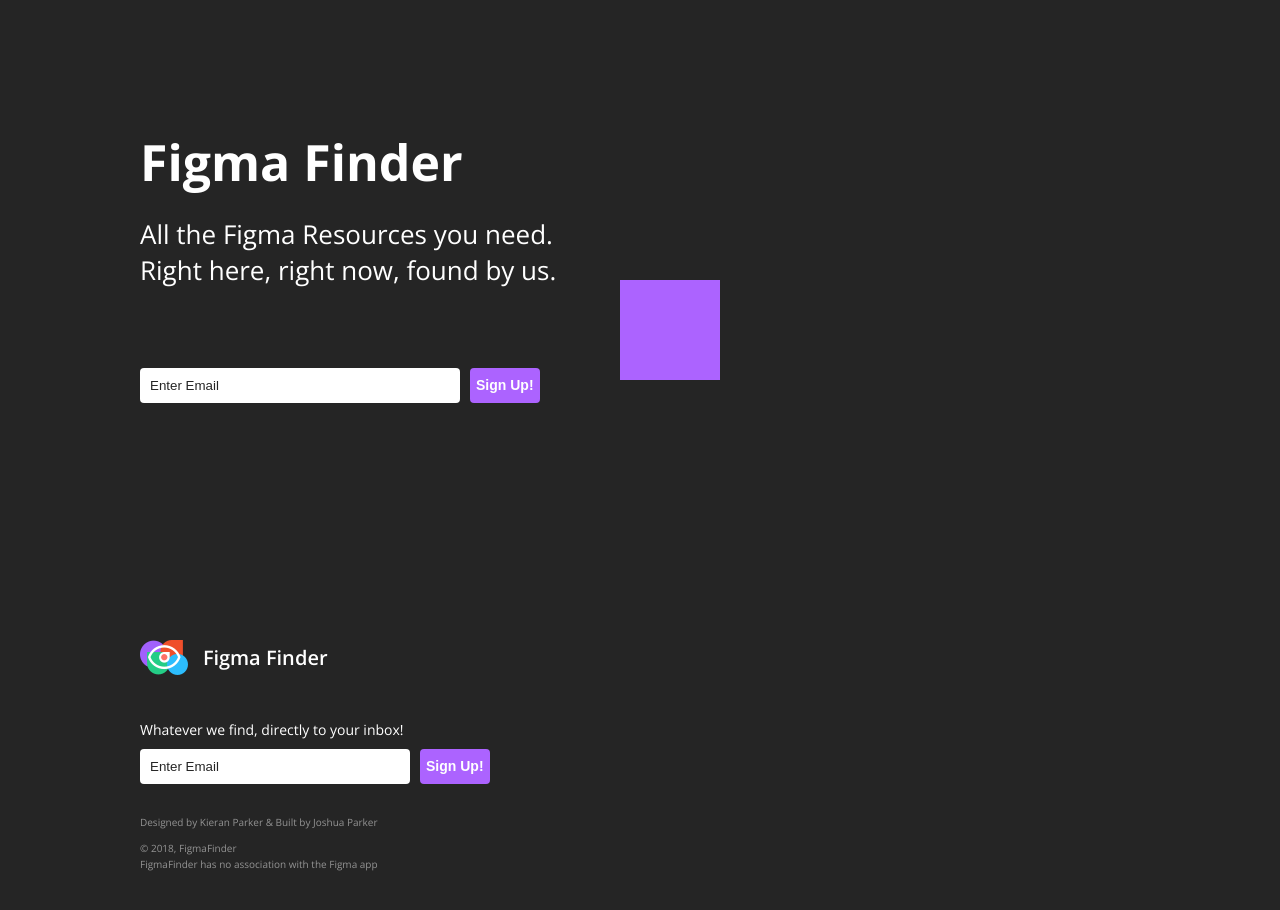
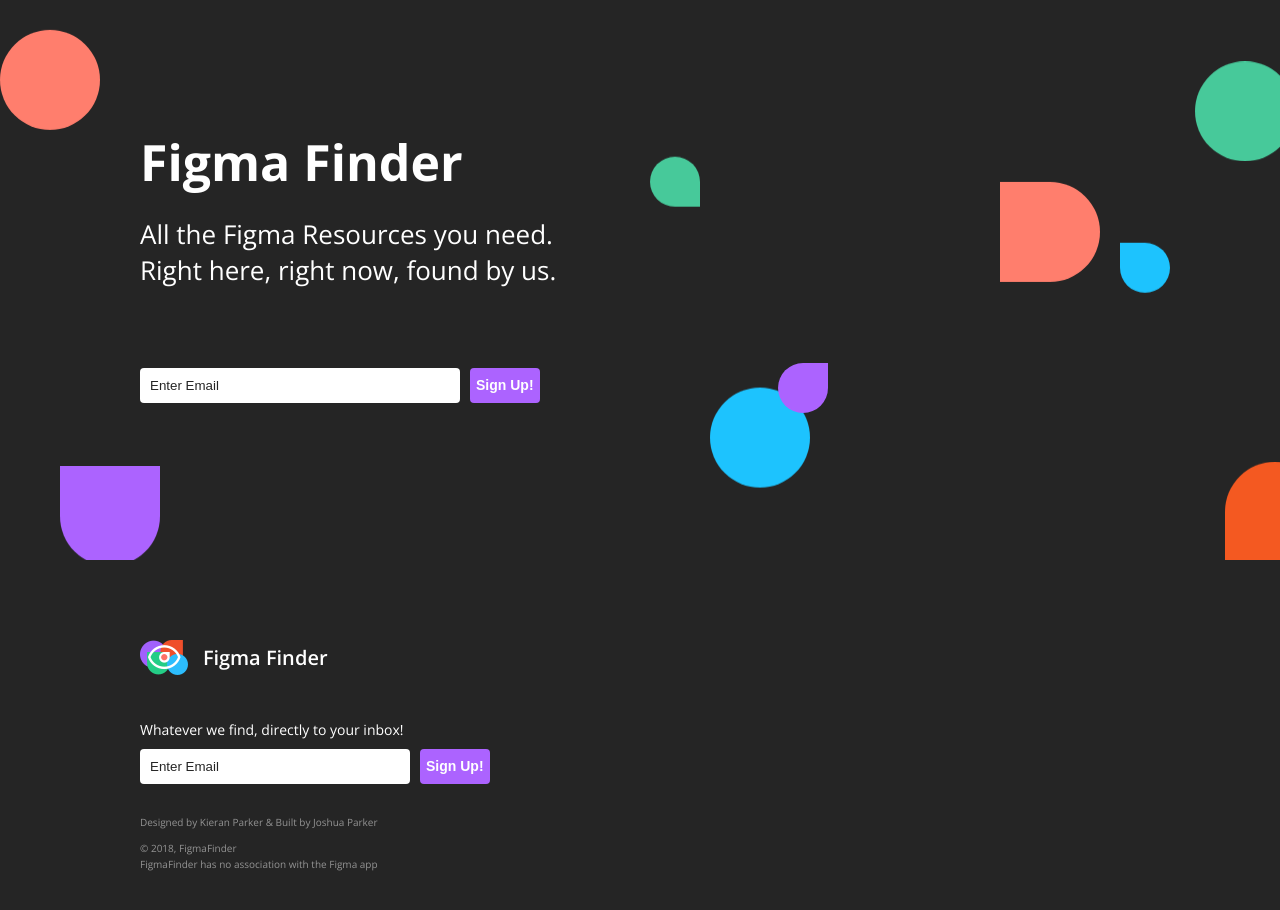
Before and after one commit to shiibbyy/Figma-Finder, a Vue app: page / in a window 1280 px wide. Shown: the top 910 px of the page. Built offline with nearby package versions, Linux system fonts and the light colour scheme.

Commit message:
Hero finished
Completed the Hero section front-end

```diff
--- a/src/components/home/Hero.vue
+++ b/src/components/home/Hero.vue
@@ -15,6 +15,9 @@
 
         </div>
         <ul class="shapes">
+            <li class="shape"></li>
+            <li class="shape"></li>
+            <li class="shape"></li>
             <li class="shape"></li>
             <li class="shape"></li>
             <li class="shape"></li>
@@ -58,17 +61,112 @@
 }
 
 .shapes {
+    display: flex;
+    justify-content: center;
+    align-items: center;
     position: absolute;
+    width: inherit;
+    height: inherit;
+    overflow: hidden;
 }
 
 .shape {
     height: 100px;
     width: 100px;
+    border-radius: 100%;
     position: absolute;
     background-color: $purple;
     list-style: none;
-    left: 0;
-    top: 0;
+    //animation
+    animation-name: floating;
+    animation-duration: 5s;
+    animation-iteration-count: infinite;
+    animation-timing-function: ease-in-out;
+    margin-left: 30px;
+    margin-top: 5px;
+}
+
+@keyframes floating {
+    from { transform: translate(0,  0px); }
+    65%  { transform: translate(0, 10px); }
+    to   { transform: translate(0, -0px); }
+}
+
+.shape:nth-child(1) {
+    top: 15px;
+    left: -10px;
+    background-color: $light-red;
+    animation-delay: 2s;
+}
+
+.shape:nth-child(2) {
+    bottom: 0;
+    left: 50px;
+    border-top-left-radius: 0;
+    border-top-right-radius: 0;
+    animation-delay: 1s;
+}
+
+.shape:nth-child(3) {
+    height: 50px;
+    width: 50px;
+    border-bottom-right-radius: 0;
+    background-color: $green;
+    top: 150px;
+    animation-delay: 0.5s;
+}
+
+.shape:nth-child(4) {
+    border-bottom-left-radius: 0;
+    border-top-left-radius: 0;
+    background-color: $light-red;
+    top: 170px;
+    right: 200px;
+    animation-delay: 3s;
+}
+
+.shape:nth-child(5) {
+    background-color: $green;
+    top: 50px;
+    right: 5px;
+    animation-delay: 1s;
+}
+
+.shape:nth-child(6) {
+    height: 50px;
+    width: 50px;
+    border-top-left-radius: 0;
+    background-color: $blue;
+    bottom: 275px;
+    right: 130px;
+    animation-duration: 8s;
+    animation-delay: 1.5s;
+}
+
+.shape:nth-child(7) {
+    background-color: $red;
+    border-bottom-right-radius: 0;
+    border-bottom-left-radius: 0;
+    bottom: 0;
+    right: -25px;
+    animation-delay: .5s;
+}
+
+.shape:nth-child(8) {
+    background-color: $blue;
+    margin-left: 200px;
+    margin-top: 300px;
+    animation-duration: 7s;
+    animation-delay: 2s;
+}
+
+.shape:nth-child(9) {
+    height: 50px;
+    width: 50px;
+    background-color: $purple;
+    border-top-right-radius: 0;
+    margin-left: 285px;
+    margin-top: 215px;
 }
 
 </style>
--- a/src/styles/global.scss
+++ b/src/styles/global.scss
@@ -10,6 +10,12 @@
 $white: white;
 
 $purple: #AC63FF;
+$dark-green: #06D58E;
+$green: #47C99A;
+$blue: #1DC3FE;
+$light-red: #FF7E6D;
+$red: #F45921;
+
 
 
 h1 {
@@ -91,6 +97,8 @@
     display: flex;
     justify-content: center;
     align-items: center;
+    position: relative;
+    overflow: hidden;
 }
 
 .container {
```
